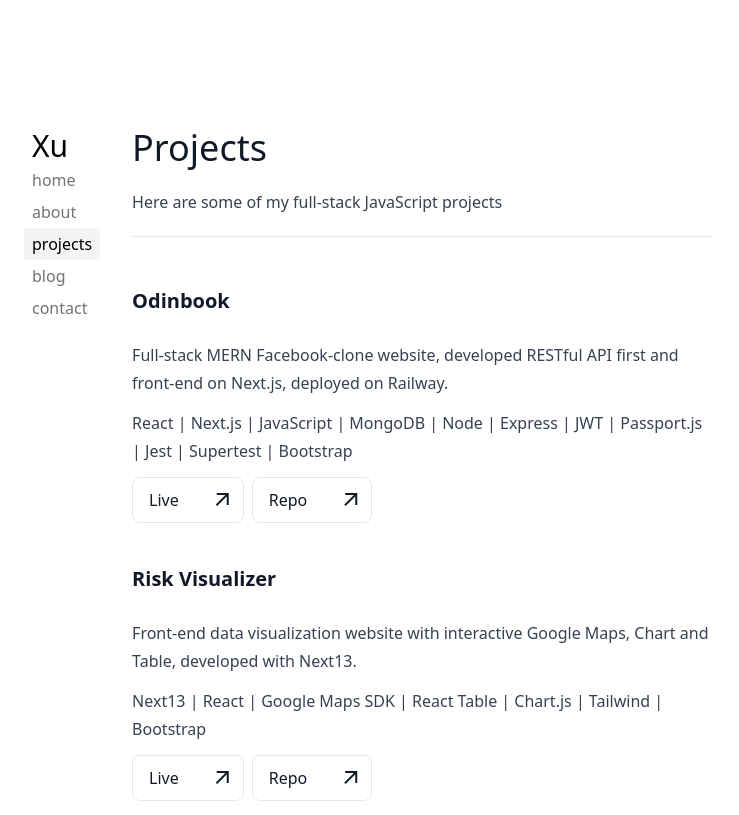
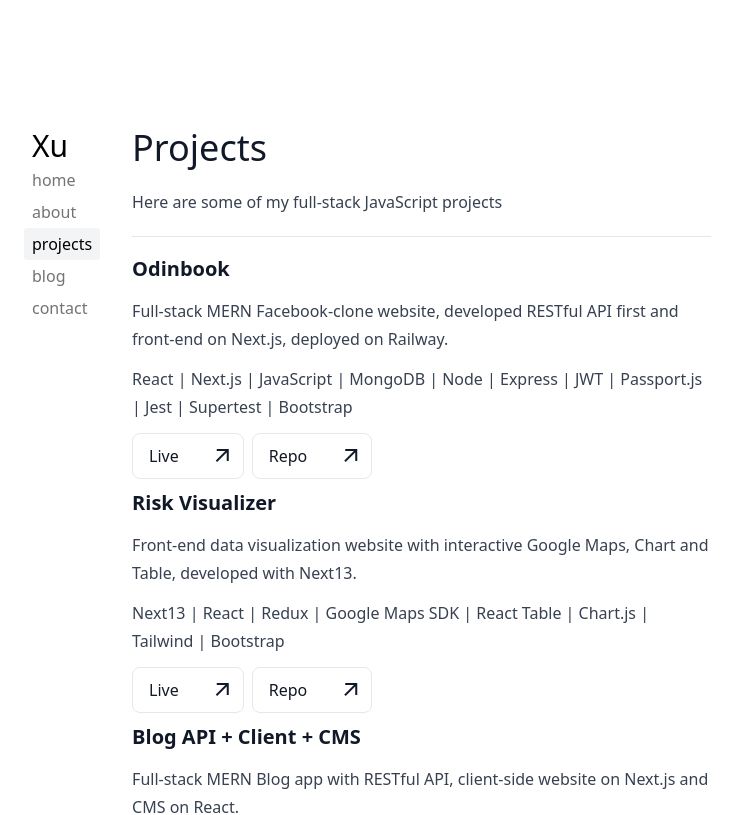
Before and after one commit to luuu-xu/portfolio-website, a Next.js app: page /projects in a window 1280 px wide. Shown: the top 815 px of the page, without its empty margins (168-907 px from the left). Built offline with nearby package versions, Linux system fonts and the light colour scheme.

Commit message:
Refactored several components and pages with CleanCode principles

```diff
--- a/src/pages/blog/[slug].js
+++ b/src/pages/blog/[slug].js
@@ -2,7 +2,7 @@ import { getAllBlogs, getSingleBlog } from '@/lib/blogmd';
 import Head from 'next/head';
 import ReactMarkdown from 'react-markdown';
 import { Prism as SyntaxHighlighter } from "react-syntax-highlighter";
-import { vscDarkPlus } from 'react-syntax-highlighter/dist/cjs/styles/prism'
+import { coldarkDark } from 'react-syntax-highlighter/dist/cjs/styles/prism'
 
 export async function getStaticPaths() {
   const blogs = getAllBlogs('src/content');
@@ -32,9 +32,31 @@ export default function Blog({ blog }) {
       <Head>
         <title>{`${blog.meta.title} | Chensheng Xu`}</title>
       </Head>
+      <BlogArticle blog={blog} />
+    </>
+  );
+}
+
+function BlogArticle({ blog }) {
+  return (
     <article className='prose dark:prose-invert'>
-        <h1 className='text-xl md:text-3xl font-medium my-2 md:mt-0'>{blog.meta.title}</h1>
-        <p className='my-2'>{blog.meta.publishedAt}</p>
+      <BlogArticleHeader title={blog.meta.title} publishedAt={blog.meta.publishedAt} />
+      <BlogArticleMain content={blog.content} />
+    </article>
+  );
+}
+
+function BlogArticleHeader({ title, publishedAt }) {
+  return (
+    <>
+      <h1 className='text-xl md:text-3xl font-medium my-2 md:mt-0'>{title}</h1>
+      <p className='my-2'>{publishedAt}</p>
+    </>
+  );
+}
+
+function BlogArticleMain({ content }) {
+  return (
     <ReactMarkdown
       components={{
         code({node, inline, className, children, ...props}) {
@@ -43,13 +65,14 @@ export default function Blog({ blog }) {
             <SyntaxHighlighter
               {...props}
               children={String(children).replace(/\n$/, '')}
-                  style={vscDarkPlus}
+              style={coldarkDark}
               customStyle={{
                 fontSize: 'inherit',
                 backgroundColor: 'var(--tw-prose-pre-bg)',
                 padding: 0,
                 margin: 0,
               }}
+              showLineNumbers={false}
               language={match[1]}
               PreTag="div"
             />
@@ -61,9 +84,7 @@ export default function Blog({ blog }) {
         }
       }}
     >
-            {blog.content}
+      {content}
     </ReactMarkdown>
-      </article>
-    </>
   );
 }
--- a/src/pages/blog/index.js
+++ b/src/pages/blog/index.js
@@ -4,18 +4,22 @@ import Link from "next/link";
 
 export async function getStaticProps() {
   const blogs = getAllBlogs('src/content');
-  blogs.sort((a, b) => {
-    if ((new Date(a.meta.publishedAt)) > new Date(b.meta.publishedAt)) {
-      return -1;
-    }
-    return 1;
-  });
+  sortBlogsByDateNewestFirst(blogs);
 
   return {
     props: {
       blogs: blogs,
     }
   }
+}
+
+function sortBlogsByDateNewestFirst(blogs) {
+  return blogs.sort((a, b) => {
+    if ((new Date(a.meta.publishedAt)) > new Date(b.meta.publishedAt)) {
+      return -1;
+    }
+    return 1;
+  });
 }
 
 export default function BlogPage({ blogs }) {
@@ -30,17 +34,29 @@ export default function BlogPage({ blogs }) {
           Actually I just started writing blogs after this page was created...
         </p>
         <hr className="my-4 dark:border-gray-200" />
-        <ul className="list-none pl-0">
-          {blogs.map((blog) => (
-            <li className="pl-0" key={blog.slug}>
-              <Link className="no-underline" href={`/blog/${blog.slug}`}>
-                <h2 className="text-base font-normal my-2 mb-0">{blog.meta.title}</h2>
-                <span className="text-sm text-neutral-500">{blog.meta.publishedAt}</span>
-              </Link>
-          </li>
-          ))}
-        </ul>
+        <BlogList blogs={blogs} />
       </article>
     </>
   );
 }
+
+function BlogList({ blogs }) {
+  return (
+    <ul className="list-none pl-0">
+      {blogs.map((blog) => (
+        <BlogListItem key={blog.slug} blog={blog} />
+      ))}
+    </ul>
+  );
+}
+
+function BlogListItem({ blog }) {
+  return (
+    <li className="pl-0" key={blog.slug}>
+      <Link className="no-underline my-0" href={`/blog/${blog.slug}`}>
+        <h2 className="text-base font-normal my-2 mb-0">{blog.meta.title}</h2>
+        <span className="text-sm text-neutral-500 dark:text-neutral-400">{blog.meta.publishedAt}</span>
+      </Link>
+    </li>
+  );
+}
--- a/src/pages/contact.js
+++ b/src/pages/contact.js
@@ -1,5 +1,5 @@
 import Head from "next/head";
-import ContactButtons from "@/components/contactButtons";
+import ContactButtonsContainer from "@/components/contactButtonsContainer";
 
 export default function ContactPage() {
   return (
@@ -16,7 +16,7 @@ export default function ContactPage() {
         <p>
           Here is a copy of my <a href="/Chensheng-Xu-Resume.pdf" download>resume</a>{". (PDF, 75Kb)"}
         </p>
-        <ContactButtons />
+        <ContactButtonsContainer />
       </article>
     </>
   );
--- a/src/pages/index.js
+++ b/src/pages/index.js
@@ -1,12 +1,12 @@
-import Head from 'next/head'
-import { Inter } from 'next/font/google'
-import Image from 'next/image'
-import Link from 'next/link'
-import ContactButtons from '@/components/contactButtons'
+import Head from 'next/head';
+import { Inter } from 'next/font/google';
+import Image from 'next/image';
+import Link from 'next/link';
+import ContactButtonsContainer from '@/components/contactButtonsContainer';
 
 const inter = Inter({ subsets: ['latin'] })
 
-export default function Home() {
+export default function HomePage() {
   return (
     <>
       <Head>
@@ -15,7 +15,24 @@ export default function Home() {
         <meta name="viewport" content="width=device-width, initial-scale=1" />
         <link rel="icon" href="/favicon.ico" />
       </Head>
+      <HomeArticle />
+    </>
+  );
+}
+
+function HomeArticle() {
+  return (
     <article className='prose px-2 py-4 md:py-0 dark:prose-invert'>
+      <HomeArticleHeader />
+      <hr className="my-4 dark:border-gray-200" />
+      <HomeArticleText />
+      <ContactButtonsContainer />
+    </article>
+  );
+}
+
+function HomeArticleHeader() {
+  return (
     <div className='flex flex-row items-center gap-4'>
       <Image
         src="/Avatar.jpg"
@@ -23,7 +40,6 @@ export default function Home() {
         alt="Picture of Chensheng Xu"
         width={100}
         height={100}
-            // placeholder='blur'
       />
       <div className='flex flex-col'>
         <h1 className='font-medium my-2'>Chensheng Xu</h1>
@@ -31,7 +47,7 @@ export default function Home() {
           <Image
             src="/GithubIcon.png"
             className='my-0 dark:invert'
-                alt="Github Icon"
+            alt=""
             width={20}
             height={20}
             />
@@ -39,7 +55,12 @@ export default function Home() {
         </Link>
       </div>
     </div>
-        <hr className="my-4 dark:border-gray-200" />
+  );
+}
+
+function HomeArticleText() {
+  return (
+    <>
       <p>
         Hi! I'm Chensheng Xu, a passionate <b>self-starter.</b>
       </p>
@@ -55,8 +76,6 @@ export default function Home() {
         I love to read, from Chinese literacy to political philosophy, anthropology and history to science fictions. I would read about 50 books a year.
         Although I don't write a lot previously, I plan to start writing more in the <a href='/blog'>blog</a> section of this website.
       </p>
-        <ContactButtons />
-      </article>
     </>
-  )
+  );
 }
--- a/src/pages/projects.js
+++ b/src/pages/projects.js
@@ -12,7 +12,7 @@ const projectsData = [
   {
     title: "Risk Visualizer",
     description: "Front-end data visualization website with interactive Google Maps, Chart and Table, developed with Next13.",
-    stack: ["Next13", "React", "Google Maps SDK", "React Table", "Chart.js", "Tailwind", "Bootstrap"],
+    stack: ["Next13", "React", "Redux", "Google Maps SDK", "React Table", "Chart.js", "Tailwind", "Bootstrap"],
     repo_url: "https://github.com/luuu-xu/risk-viz",
     live_url: "https://risk-viz-inky.vercel.app",
   },
@@ -51,48 +51,68 @@ export default function ProjectsPage() {
           Here are some of my full-stack JavaScript projects
         </p>
         <hr className="my-4 dark:border-gray-200" />
+        <ProjectsList />
+      </article>
+    </>
+  );
+}
+
+function ProjectsList() {
+  return (
     <ul className="list-none pl-0">
       {projectsData.map((project) => (
+        <ProjectsListItem key={project.title} project={project} />
+      ))}
+    </ul>
+  );
+}
+
+function ProjectsListItem({ project }) {
+  return (
     <li key={project.title} className="pl-0">
+      <ProjectsListItemText project={project} />
+      <ProjectsListItemURLContainer project={project} />
+    </li>
+  );
+}
+
+function ProjectsListItemText({ project }) {
+  return (
+    <>
       <Link href={project.live_url} className="no-underline">
-              <h3>{project.title}</h3>
+        <h3 className="my-0">{project.title}</h3>
       </Link>
       <p>{project.description}</p>
       <p>{project.stack.join(` | `)}</p>
+    </>
+  );
+}
+
+function ProjectsListItemURLContainer({ project }) {
+  return (
     <div className="flex gap-2">
       {project.live_url &&
-              <Link href={project.live_url}
+        <ProjectsListItemURL url={project.live_url} text="Live" />
+      }
+      {project.repo_url &&
+        <ProjectsListItemURL url={project.repo_url} text="Repo" />
+      }
+    </div>
+  );
+}
+
+function ProjectsListItemURL({ url, text }) {
+  return (
+    <Link href={url}
       className="flex items-center justify-between md:gap-8 border rounded-lg p-2 w-full md:w-auto font-normal
       hover:bg-neutral-100 no-underline dark:hover:bg-neutral-800 dark:border-neutral-700"
     >
-                <span className="ml-2">Live</span>
+      <span className="ml-2">
+        {text}
+      </span>
       <span className="material-symbols-outlined">
         arrow_outward
       </span>
-              </Link>}
-              {project.repo_url &&
-              <Link href={project.repo_url}
-                className="flex items-center justify-between md:gap-8 border rounded-lg p-2 w-full md:w-auto font-normal
-                hover:bg-neutral-100 no-underline dark:hover:bg-neutral-800 dark:border-neutral-700"
-              >
-                <span className="ml-2">Repo</span>
-                <span className="material-symbols-outlined">
-                  arrow_outward
-                </span>
-              </Link>}
-            </div>
-          </li>
-        ))}
-      </ul>
-      </article>
-      {/* <article className="prose px-2 py-2">
-        <h1 className="font-medium my-2">Skills</h1>
-        <p>Some technical skills I use for my projects</p>
-        <hr className="my-4 dark:border-gray-200" />
-        <ul className="list-none pl-0">
-
-        </ul>
-      </article> */}
-    </>
+    </Link>
   );
 }
```
Lines whose indentation alone changed are shown as unchanged.
